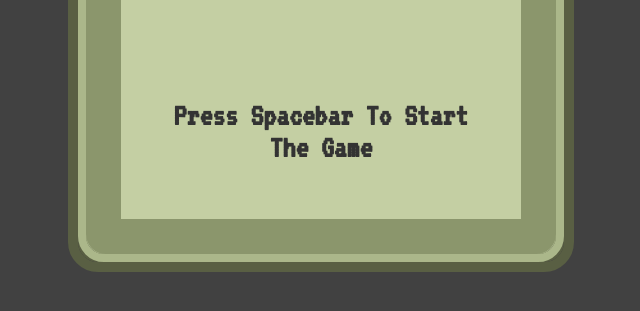
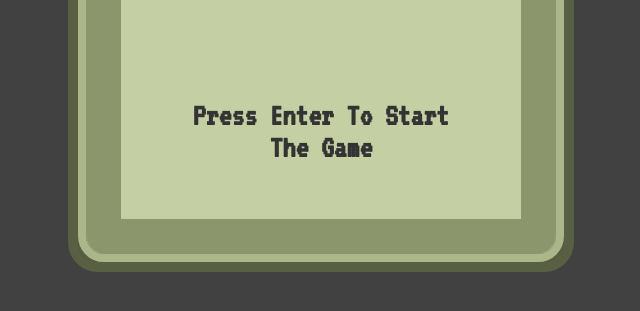
Before and after one commit to codermiki/Snake-Game, a plain HTML site: page index.html in a window 1280 px wide. Shown: the part 411-722 px from the top of the page, without its empty margins (319-959 px from the left). Drawn offline with Linux system fonts and the light colour scheme.

Commit message:
updated index.html

```diff
--- a/index.html
+++ b/index.html
@@ -26,7 +26,7 @@
         </div>
       </div>
     </div>
-    <h1 id="instruction-text">Press spacebar to start the game</h1>
+    <h1 id="instruction-text">Press Enter to start the game</h1>
     <img id="logo" src="images/snake.png" alt="snake-game" />
     <!-- script -->
     <script src="js/script.js"></script>
```
